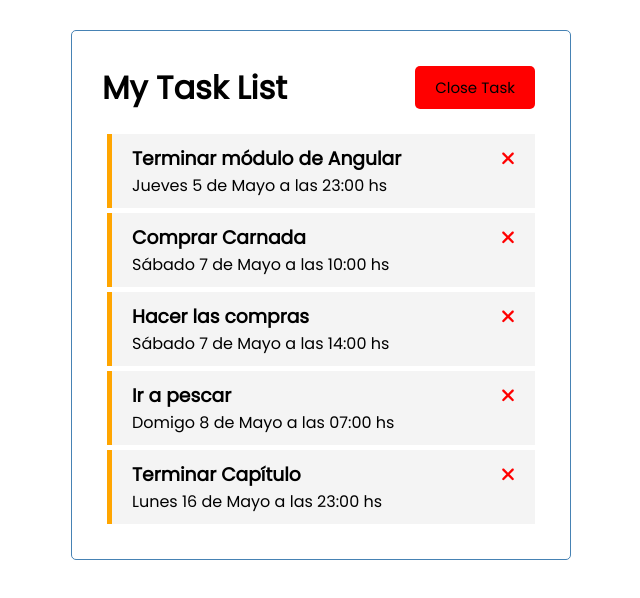
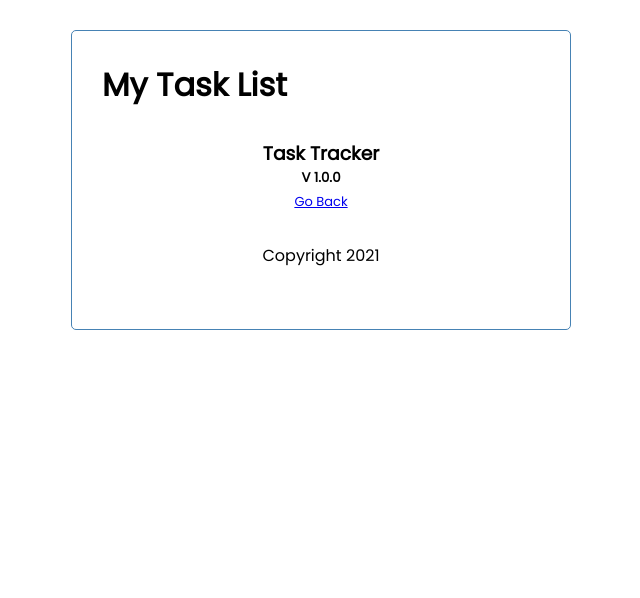
Before and after one commit to aibork/task-list, an Angular app: page /about in a window 1280 px wide. Shown: the top 598 px of the page, without its empty margins (319-959 px from the left). Built offline with nearby package versions, Linux system fonts and the light colour scheme; data requests are answered from the project's data file.

Commit message:
17/05 1er commit

```diff
--- a/src/app/app.component.html
+++ b/src/app/app.component.html
@@ -1,4 +1,5 @@
 <div class="container">
 <app-header></app-header>
-<app-tasks></app-tasks>
+<router-outlet></router-outlet>
+<app-footer></app-footer>
 </div>
--- a/src/app/app.module.ts
+++ b/src/app/app.module.ts
@@ -3,6 +3,7 @@
 import { FontAwesomeModule } from '@fortawesome/angular-fontawesome';
 import { HttpClientModule } from '@angular/common/http';
 import { FormsModule } from '@angular/forms';
+import { RouterModule, Router, Routes } from '@angular/router';
 
 import { AppComponent } from './app.component';
 import { HeaderComponent } from './components/header/header.component';
@@ -10,8 +11,13 @@
 import { TasksComponent } from './components/tasks/tasks.component';
 import { TasksItemComponent } from './components/tasks-item/tasks-item.component';
 import { AddTaskComponent } from './components/add-task/add-task.component';
+import { AboutComponent } from './components/about/about.component';
+import { FooterComponent } from './components/footer/footer.component';
 
-
+const appRoutes: Routes = [
+  {path: '', component: TasksComponent},
+  {path: 'about', component: AboutComponent}
+]
 
 @NgModule({
   declarations: [
@@ -20,14 +26,18 @@
     ButtonComponent,
     TasksComponent,
     TasksItemComponent,
-    AddTaskComponent
+    AddTaskComponent,
+    AboutComponent,
+    FooterComponent
   ],
   imports: [
     BrowserModule,
     FontAwesomeModule,
     HttpClientModule,
-    FormsModule
+    FormsModule,
+    RouterModule.forRoot(appRoutes, {enableTracing: true})
   ],
+
   providers: [],
   bootstrap: [AppComponent]
 })
--- /dev/null
+++ b/src/app/components/about/about.component.css
@@ -0,0 +1,7 @@
+div{
+        margin: 30px;
+        text-align: center;
+}
+a{
+    font-size: small;
+}
--- /dev/null
+++ b/src/app/components/about/about.component.html
@@ -0,0 +1,5 @@
+<div>
+    <h3>Task Tracker</h3>
+    <h5>V 1.0.0</h5>
+    <a routerLink="/">Go Back</a>
+</div>
--- /dev/null
+++ b/src/app/components/about/about.component.ts
@@ -0,0 +1,15 @@
+import { Component, OnInit } from '@angular/core';
+
+@Component({
+  selector: 'app-about',
+  templateUrl: './about.component.html',
+  styleUrls: ['./about.component.css']
+})
+export class AboutComponent implements OnInit {
+
+  constructor() { }
+
+  ngOnInit(): void {
+  }
+
+}
--- /dev/null
+++ b/src/app/components/footer/footer.component.css
@@ -0,0 +1,7 @@
+footer{
+    margin: 30px;
+    text-align: center;
+}
+a{
+    font-size: small;
+}
--- /dev/null
+++ b/src/app/components/footer/footer.component.html
@@ -0,0 +1,7 @@
+<footer>
+    <p>Copyright 2021</p>
+    <a
+        *ngIf="hasRoute('/')"
+        routerLink="/about"
+    >About</a>
+</footer>
--- /dev/null
+++ b/src/app/components/footer/footer.component.ts
@@ -0,0 +1,21 @@
+import { Component, OnInit } from '@angular/core';
+import { Router } from '@angular/router';
+
+@Component({
+  selector: 'app-footer',
+  templateUrl: './footer.component.html',
+  styleUrls: ['./footer.component.css']
+})
+export class FooterComponent implements OnInit {
+
+  constructor(
+    private router: Router
+  ) { }
+
+  ngOnInit(): void {
+  }
+
+  hasRoute(route: string){
+    return this.router.url ===route
+  }
+}
--- a/src/app/components/header/header.component.html
+++ b/src/app/components/header/header.component.html
@@ -3,6 +3,7 @@
     <app-button
         color="{{showAddTask ? 'red' : 'green'}}"
         text="{{showAddTask ? 'Close Task' : 'Add Task'}}"
-        (btnClick)="toggleAddTask()">
+        (btnClick)="toggleAddTask()"
+        *ngIf="hasRoute('/')">
     </app-button>
 </header>
--- a/src/app/components/header/header.component.ts
+++ b/src/app/components/header/header.component.ts
@@ -1,6 +1,7 @@
 import { Component, OnInit } from '@angular/core';
 import { UiService } from 'src/app/service/ui.service';
 import { Subscription } from 'rxjs';
+import { Router } from '@angular/router';
 
 @Component({
   selector: 'app-header',
@@ -13,7 +14,8 @@
   subscription?: Subscription;
 
   constructor(
-    private uiService: UiService
+    private uiService: UiService,
+    private router: Router
   ) {
     this.subscription = this.uiService.onToggle().subscribe( value => this.showAddTask = value)
    }
@@ -24,4 +26,7 @@
   toggleAddTask(){
     this.uiService.toggleAddTask();
   }
+ hasRoute(route: string){
+   return this.router.url ===route
+ }
 }
```
